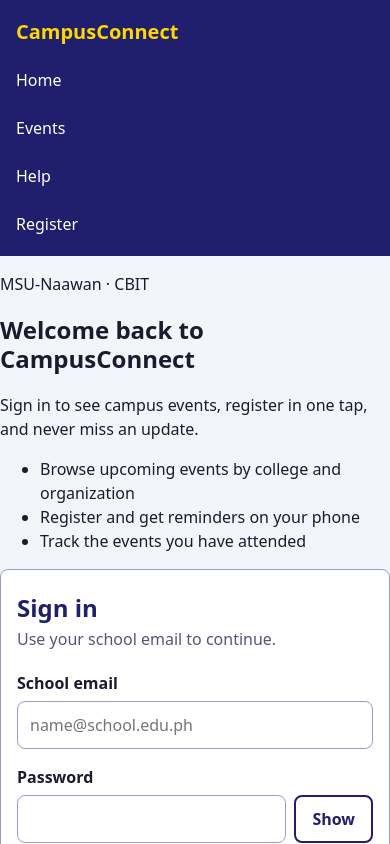
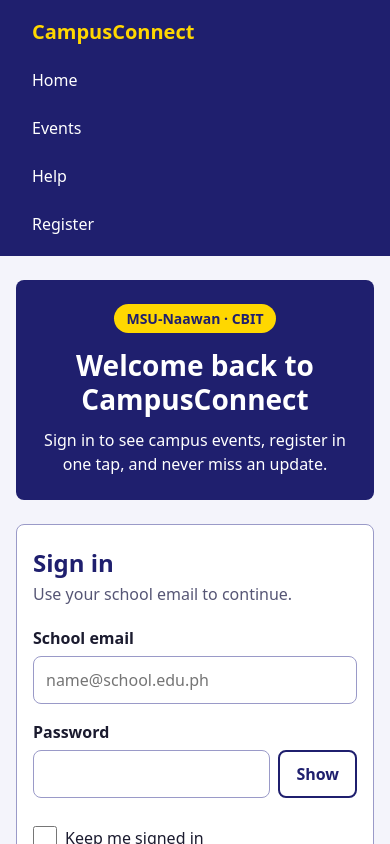
Before and after one commit to carlcliffordsagaray-afk/ccc181-week10-group10, a React (Vite) app: page / in a window 390 px wide. Shown: the top 844 px of the page. Built offline with nearby package versions, Linux system fonts and the light colour scheme.

Commit message:
base: single-column grid and brand panel on phone

```diff
--- a/src/styles/base.css
+++ b/src/styles/base.css
@@ -1,61 +1,53 @@
-/* =======================================================================
-   MEMBER 1  |  base.css  |  Base, container, page layout, brand panel (CSS Grid + rem)
-   Branch: feature/base-<lastname>
-   -----------------------------------------------------------------------
-   MOBILE-FIRST RULES
-   1. Write the PHONE styles first, with NO media query.
-   2. Use min-width media queries ONLY. Never max-width.
-   3. Use rem or % (thin borders may use px).
-   4. Edit ONLY this file. Use the --variables from reset.css.
-   ======================================================================= */
+.page {
+  min-height: 100vh;
+  display: flex;
+  flex-direction: column;
+}
 
+.page > main {
+  flex: 1; /* keeps the footer at the bottom */
+}
 
-/* ---- STEP 0 (in index.html, not here) --------------------------------
-   Do Experiment 0 first. Then add this line inside <head> of index.html:
-   <meta name="viewport" content="width=device-width, initial-scale=1" />
-   -------------------------------------------------------------------- */
+.container {
+  width: 100%;
+  padding-inline: 1rem;
+}
 
+.login-layout {
+  display: grid;
+  grid-template-columns: 1fr;
+  gap: 1.5rem;
+  padding-block: 1.5rem;
+}
 
-/* ---- 1. PHONE (no media query) ---------------------------------------
-   TODO .page                 min-height: 100vh; display: flex; flex-direction: column;
-   TODO .page > main          flex: 1;   (keeps the footer at the bottom)
-   TODO .container            width: 100%; side padding 1rem (padding-inline)
-   TODO .login-layout         display: grid; ONE column (1fr); gap 1.5rem;
-                              top and bottom padding 1.5rem
-   TODO .brand-panel          background var(--navy); color #fff; text centered;
-                              padding 1.5rem 1rem; border-radius var(--radius)
-   TODO .brand-panel__badge   small gold "pill": inline-block, background var(--gold),
-                              navy text, bold, 0.875rem, border-radius: 999px
-   TODO .brand-panel__title   font-size: 1.75rem
-   TODO .brand-panel__perks   display: none   (phones show only what matters most)
-   -------------------------------------------------------------------- */
+.brand-panel {
+  background: var(--navy);
+  color: #fff;
+  text-align: center;
+  padding: 1.5rem 1rem;
+  border-radius: var(--radius);
+}
 
+.brand-panel__badge {
+  display: inline-block;
+  background: var(--gold);
+  color: var(--navy);
+  font-weight: 700;
+  font-size: 0.875rem;
+  padding: 0.25rem 0.75rem;
+  margin: 0 0 1rem;
+  border-radius: 999px;
+}
 
+.brand-panel__title {
+  font-size: 1.75rem;
+  margin: 0 0 0.75rem;
+}
 
+.brand-panel__text {
+  margin: 0;
+}
 
-/* ---- 2. 768px and up (tablets) ---------------------------------------
-   TODO @media (min-width: 768px)
-        .container            wider side padding (2rem)
-        .brand-panel          more padding (2rem)
-   -------------------------------------------------------------------- */
-
-
-
-
-/* ---- 3. 1024px and up (laptops) --------------------------------------
-   TODO @media (min-width: 1024px)
-        .login-layout         TWO equal columns (brand panel | login card);
-                              align-items: center; gap 3rem; vertical padding 3rem
-        .brand-panel          text-align: left; padding 3rem
-        .brand-panel__title   font-size: 2.5rem
-        .brand-panel__perks   display: block (the extra list is ADDED back);
-                              margin-top 1.5rem; left padding 1.25rem
-   -------------------------------------------------------------------- */
-
-
-
-
-/* ---- 4. 1280px and up (desktops) -------------------------------------
-   TODO @media (min-width: 1280px)
-        .container            max-width: 1200px; centered (margin-inline: auto)
-   -------------------------------------------------------------------- */
+.brand-panel__perks {
+  display: none; /* phones show only what matters most */
+}
```
